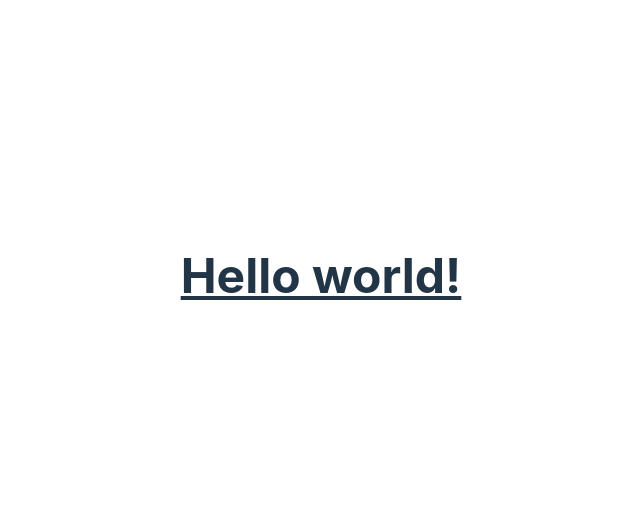
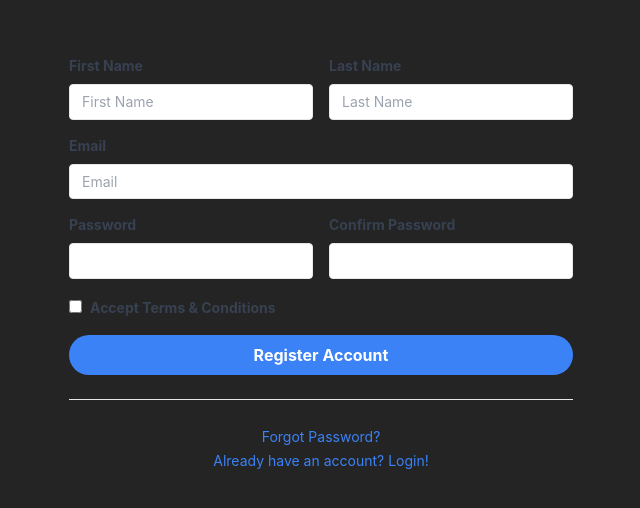
Before and after one commit to colespen/react-hook-form-with-zod, a React (Vite) app: page / in a window 1280 px wide. Shown: the part 124-632 px from the top of the page, without its empty margins (319-959 px from the left). Built offline with nearby package versions, Linux system fonts and the light colour scheme.

Commit message:
form component with tailwind inline

```diff
--- a/src/App.css
+++ /dev/null
@@ -1,6 +0,0 @@
-#root {
-  max-width: 1280px;
-  margin: 0 auto;
-  padding: 2rem;
-  text-align: center;
-}
--- a/src/App.tsx
+++ b/src/App.tsx
@@ -1,9 +1,9 @@
-import "./App.css";
+import Form from "./components/Form";
 
 function App() {
   return (
     <>
-      <h1 className="text-5xl font-bold underline">Hello world!</h1>
+      <Form />
     </>
   );
 }
--- /dev/null
+++ b/src/components/Form.tsx
@@ -0,0 +1,114 @@
+const Form = () => {
+  return (
+    <form className="px-8 pt-6 pb-8 mb-4">
+      <div className="mb-4 md:flex md:justify-between">
+        <div className="mb-4 md:mr-2 md:mb-0">
+          <label
+            className="block mb-2 text-sm font-bold text-gray-700"
+            htmlFor="firstName"
+          >
+            First Name
+          </label>
+          <input
+            className="w-full px-3 py-2 text-sm leading-tight text-gray-700 border rounded appearance-none focus:outline-none focus:shadow-outline"
+            id="firstName"
+            type="text"
+            placeholder="First Name"
+          />
+        </div>
+        <div className="md:ml-2">
+          <label
+            className="block mb-2 text-sm font-bold text-gray-700"
+            htmlFor="lastName"
+          >
+            Last Name
+          </label>
+          <input
+            className="w-full px-3 py-2 text-sm leading-tight text-gray-700 border rounded appearance-none focus:outline-none focus:shadow-outline"
+            id="lastName"
+            type="text"
+            placeholder="Last Name"
+          />
+        </div>
+      </div>
+      <div className="mb-4">
+        <label
+          className="block mb-2 text-sm font-bold text-gray-700"
+          htmlFor="email"
+        >
+          Email
+        </label>
+        <input
+          className="w-full px-3 py-2 text-sm leading-tight text-gray-700 border rounded appearance-none focus:outline-none focus:shadow-outline"
+          id="email"
+          type="email"
+          placeholder="Email"
+        />
+      </div>
+      <div className="mb-4 md:flex md:justify-between">
+        <div className="mb-4 md:mr-2 md:mb-0">
+          <label
+            className="block mb-2 text-sm font-bold text-gray-700"
+            htmlFor="password"
+          >
+            Password
+          </label>
+          <input
+            className="w-full px-3 py-2 text-sm leading-tight text-gray-700 border rounded appearance-none focus:outline-none focus:shadow-outline"
+            id="password"
+            type="password"
+          />
+        </div>
+        <div className="md:ml-2">
+          <label
+            className="block mb-2 text-sm font-bold text-gray-700"
+            htmlFor="c_password"
+          >
+            Confirm Password
+          </label>
+          <input
+            className="w-full px-3 py-2 text-sm leading-tight text-gray-700 border rounded appearance-none focus:outline-none focus:shadow-outline"
+            id="c_password"
+            type="password"
+          />
+        </div>
+      </div>
+      <div className="mb-4">
+        <input type="checkbox" id="terms" />
+        <label
+          htmlFor="terms"
+          className="ml-2 mb-2 text-sm font-bold text-gray-700"
+        >
+          Accept Terms & Conditions
+        </label>
+      </div>
+      <div className="mb-6 text-center">
+        <button
+          className="w-full px-4 py-2 font-bold text-white bg-blue-500 rounded-full hover:bg-blue-700 focus:outline-none focus:shadow-outline"
+          type="submit"
+        >
+          Register Account
+        </button>
+      </div>
+      <hr className="mb-6 border-t" />
+      <div className="text-center">
+        <a
+          className="inline-block text-sm text-blue-500 align-baseline hover:text-blue-800"
+          href="#"
+        >
+          Forgot Password?
+        </a>
+      </div>
+      <div className="text-center">
+        <a
+          className="inline-block text-sm text-blue-500 align-baseline hover:text-blue-800"
+          href="#"
+        >
+          Already have an account? Login!
+        </a>
+      </div>
+    </form>
+  );
+};
+
+export default Form;
--- a/src/index.css
+++ b/src/index.css
@@ -1,6 +1,7 @@
 @tailwind base;
 @tailwind components;
 @tailwind utilities;
+
 
 :root {
   font-family: Inter, system-ui, Avenir, Helvetica, Arial, sans-serif;
@@ -18,56 +19,11 @@
   -webkit-text-size-adjust: 100%;
 }
 
-a {
-  font-weight: 500;
-  color: #646cff;
-  text-decoration: inherit;
-}
-a:hover {
-  color: #535bf2;
-}
-
 body {
   margin: 0;
   display: flex;
+  justify-content: center;
   place-items: center;
   min-width: 320px;
   min-height: 100vh;
 }
-
-h1 {
-  font-size: 3.2em;
-  line-height: 1.1;
-}
-
-button {
-  border-radius: 8px;
-  border: 1px solid transparent;
-  padding: 0.6em 1.2em;
-  font-size: 1em;
-  font-weight: 500;
-  font-family: inherit;
-  background-color: #1a1a1a;
-  cursor: pointer;
-  transition: border-color 0.25s;
-}
-button:hover {
-  border-color: #646cff;
-}
-button:focus,
-button:focus-visible {
-  outline: 4px auto -webkit-focus-ring-color;
-}
-
-@media (prefers-color-scheme: light) {
-  :root {
-    color: #213547;
-    background-color: #ffffff;
-  }
-  a:hover {
-    color: #747bff;
-  }
-  button {
-    background-color: #f9f9f9;
-  }
-}
```
